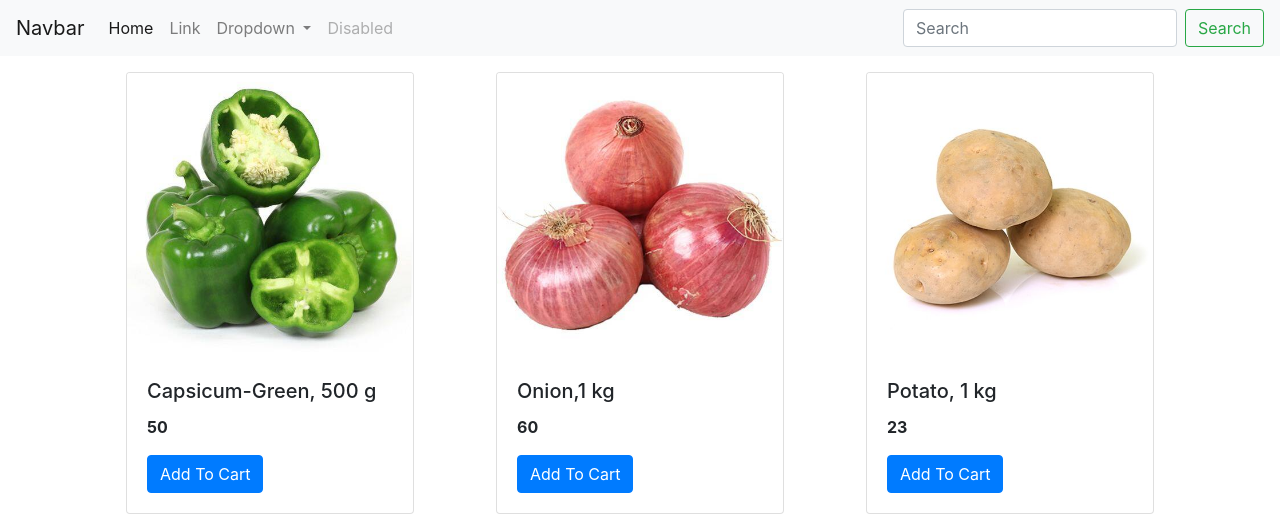
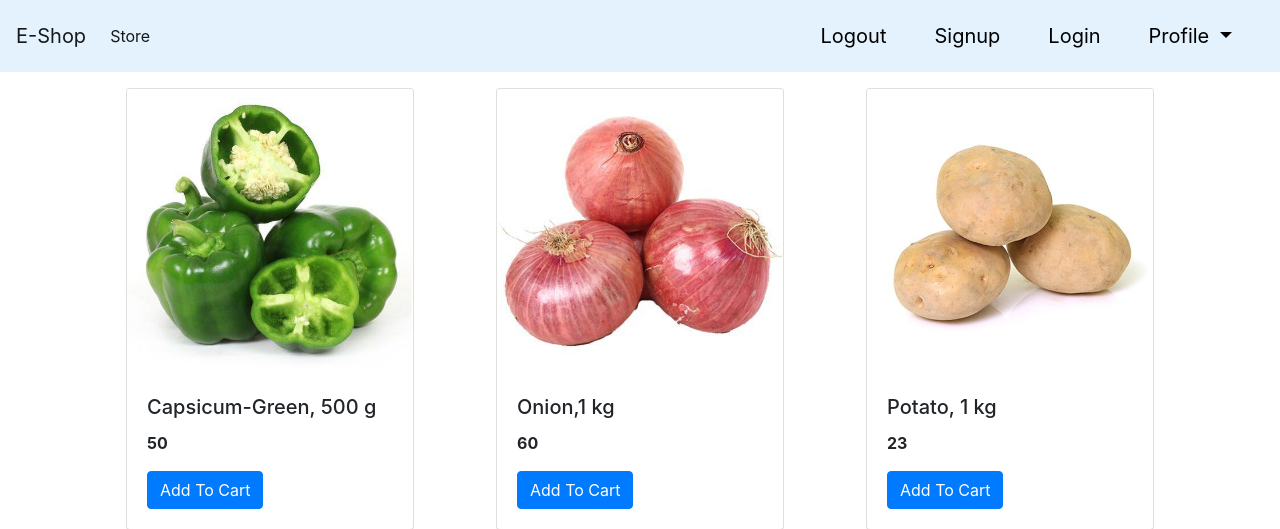
Before and after one commit to layaaugustine/eShop-Online-Shopping-App, a Django app: page /store/shop in a window 1280 px wide. Shown: the top 529 px of the page. Run offline with Django 4.2, Linux system fonts and the light colour scheme; data comes from the database, SQL or seed files in the repository.

Commit message:
modified

```diff
--- a/Eshop/store/Templates/index.html
+++ b/Eshop/store/Templates/index.html
@@ -13,43 +13,52 @@
   <body>
 
     <!-- navbar -->
-    <nav class="navbar navbar-expand-lg navbar-light bg-light">
-        <a class="navbar-brand" href="#">Navbar</a>
-        <button class="navbar-toggler" type="button" data-toggle="collapse" data-target="#navbarSupportedContent" aria-controls="navbarSupportedContent" aria-expanded="false" aria-label="Toggle navigation">
+    <nav class="navbar navbar-expand-lg navbar-light"style="background-color: #e3f2fd;">
+        <button class="navbar-toggler" type="button" data-toggle="collapse" data-target="#navbarTogglerDemo01" aria-controls="navbarTogglerDemo01" aria-expanded="false" aria-label="Toggle navigation">
           <span class="navbar-toggler-icon"></span>
         </button>
+        <div class="collapse navbar-collapse" id="navbarTogglerDemo01">
+          <a class="navbar-brand" href="#">E-Shop</a>
+          <ul class="navbar-nav mr-auto mt-2 mt-lg-0">
+            <li class="nav-item active">
+              <a class="nav-link" href="#">Store <span class="sr-only">(current)</span></a>
+            </li>
 
-        <div class="collapse navbar-collapse" id="navbarSupportedContent">
-          <ul class="navbar-nav mr-auto">
-            <li class="nav-item active">
-              <a class="nav-link" href="#">Home <span class="sr-only">(current)</span></a>
-            </li>
-            <li class="nav-item">
-              <a class="nav-link" href="#">Link</a>
-            </li>
-            <li class="nav-item dropdown">
-              <a class="nav-link dropdown-toggle" href="#" id="navbarDropdown" role="button" data-toggle="dropdown" aria-haspopup="true" aria-expanded="false">
-                Dropdown
-              </a>
-              <div class="dropdown-menu" aria-labelledby="navbarDropdown">
-                <a class="dropdown-item" href="#">Action</a>
-                <a class="dropdown-item" href="#">Another action</a>
-                <div class="dropdown-divider"></div>
-                <a class="dropdown-item" href="#">Something else here</a>
-              </div>
-            </li>
-            <li class="nav-item">
+            <!-- <li class="nav-item">
               <a class="nav-link disabled" href="#" tabindex="-1" aria-disabled="true">Disabled</a>
-            </li>
+            </li> -->
           </ul>
-          <form class="form-inline my-2 my-lg-0">
+          <!-- <form class="form-inline my-2 my-lg-0">
             <input class="form-control mr-sm-2" type="search" placeholder="Search" aria-label="Search">
             <button class="btn btn-outline-success my-2 my-sm-0" type="submit">Search</button>
-          </form>
+          </form> -->
+
+          <li class="nav-item navbar-brand">
+            <a class="nav-link" href="#" style="color: black;">Logout</a>
+          </li>
+
+          <li class="nav-item navbar-brand">
+            <a class="nav-link" href="#" style="color: black;">Signup</a>
+          </li>
+
+          <li class="nav-item navbar-brand">
+            <a class="nav-link" href="#" style="color: black;">Login</a>
+          </li>
+
+          <li class="nav-item dropdown navbar-brand">
+            <a class="nav-link dropdown-toggle" href="#" id="navbarDropdownMenuLink" role="button" data-toggle="dropdown" aria-haspopup="true" aria-expanded="false" style="color: black;">
+              Profile
+            </a>
+            <div class="dropdown-menu" aria-labelledby="navbarDropdownMenuLink">
+              <a class="dropdown-item" href="#">Action</a>
+              <a class="dropdown-item" href="#">Another action</a>
+              <a class="dropdown-item" href="#">Something else here</a>
+            </div>
+          </li>
         </div>
       </nav>
 
-    <!-- body -->
+    <!-- body nav-item dropdown-->
 
     <div class="container">
     <div class="row mx-auto">
```
